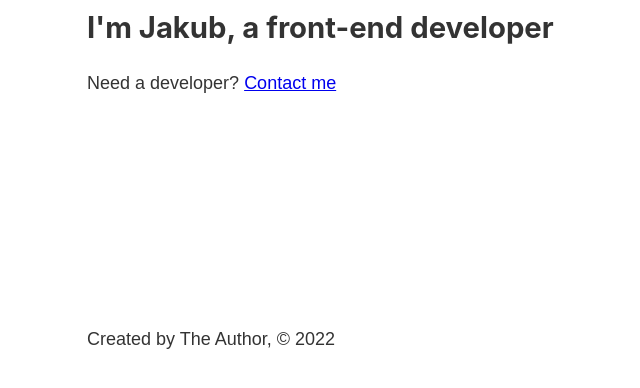
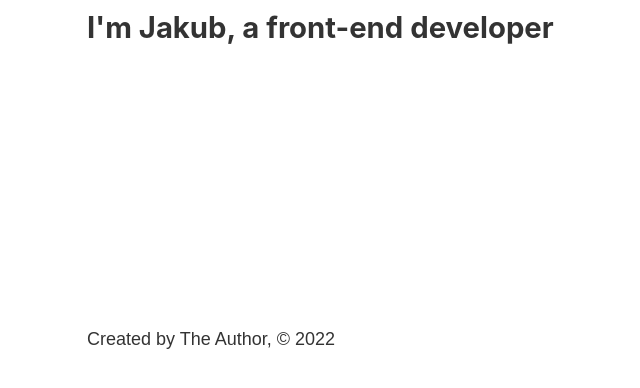
Before and after one commit to Kub1ik/gatsby-blog, a Gatsby site: page / in a window 1280 px wide. Shown: the part 404-792 px from the top of the page, without its empty margins (196-836 px from the left). Built offline with nearby package versions, Linux system fonts and the light colour scheme; Gatsby itself is replaced by a stand-in of ours.

Commit message:
Clean up home page links

```diff
--- a/src/pages/index.js
+++ b/src/pages/index.js
@@ -10,7 +10,6 @@ const IndexPage = () => {
       <Head title="Home" />
       <h1>Hello, </h1>
       <h2>I'm Jakub, a front-end developer</h2>
-      <p>Need a developer? <Link to='/contact'>Contact me</Link></p>
     </Layout>
   )
 };
```
